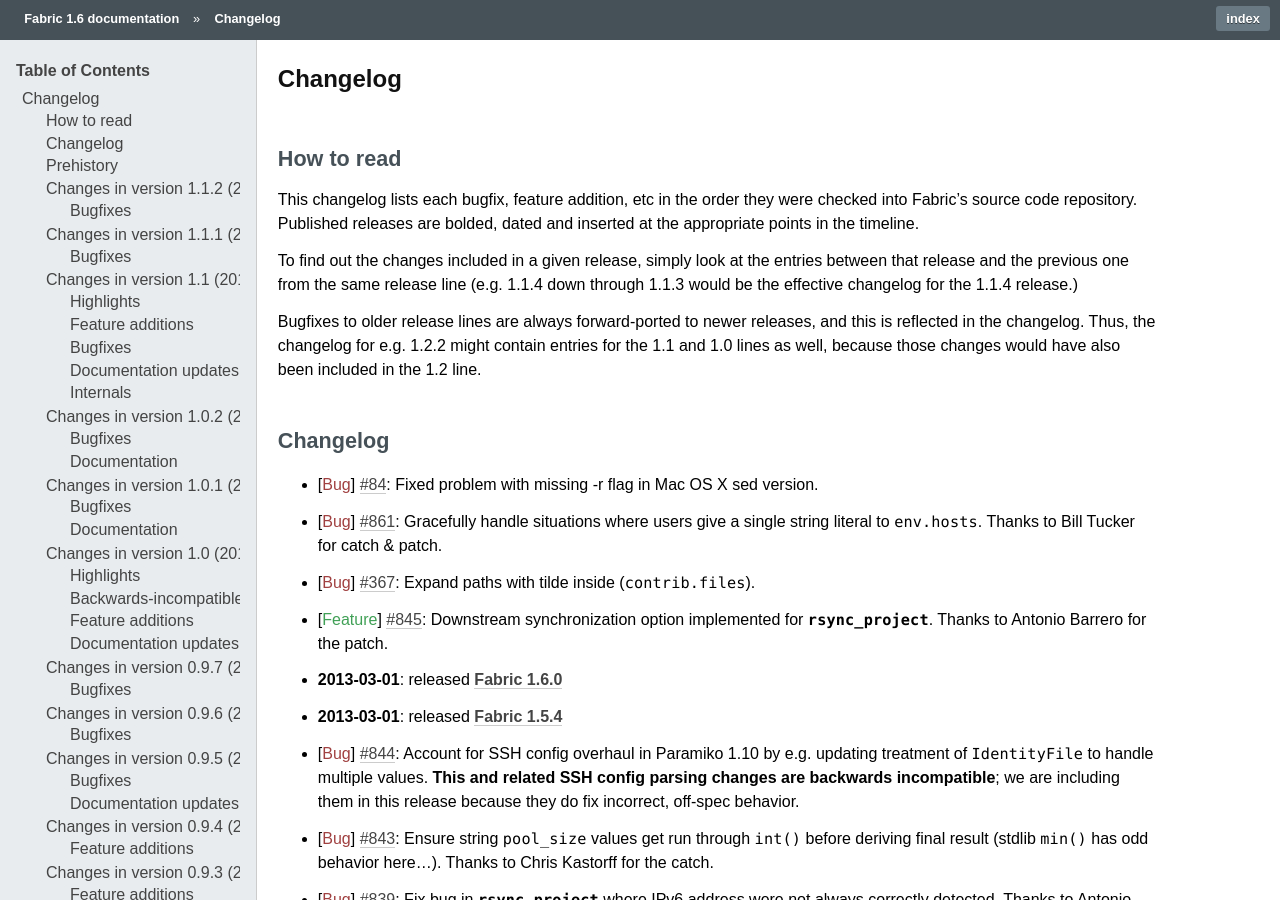
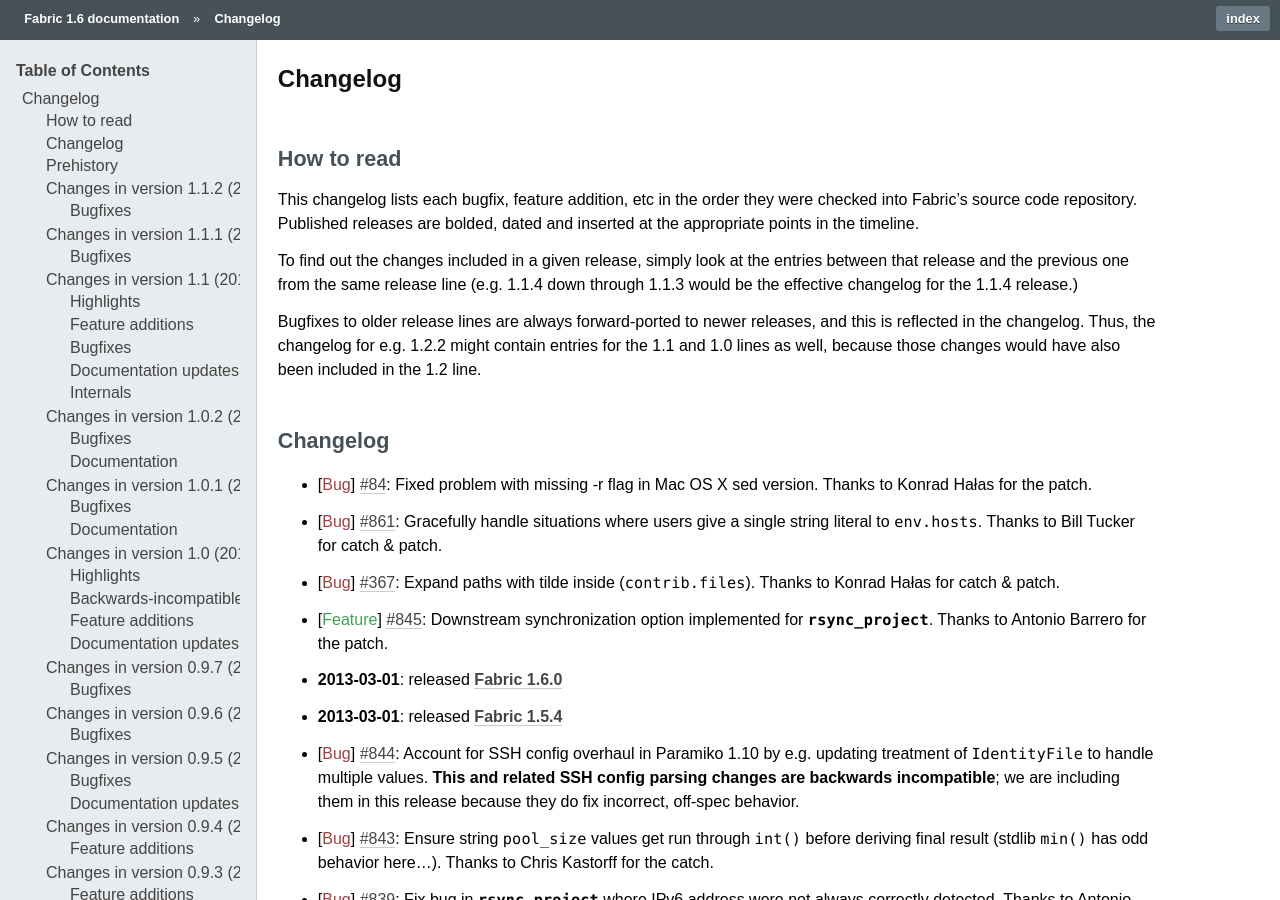
Before and after one commit to fabric/fabric, a Sphinx documentation site: the page built from docs/changelog.rst, in a window 1280 px wide and 900 px high. Built offline with Sphinx 7.4.7, drawn with Linux system fonts in a browser that asks for light colours.

Commit message:
Contribution to @khalas for his sprint merges!

```diff
--- a/docs/changelog.rst
+++ b/docs/changelog.rst
@@ -25,10 +25,12 @@
 Changelog
 =========
 
-* :bug:`84` Fixed problem with missing -r flag in Mac OS X sed version.
+* :bug:`84` Fixed problem with missing -r flag in Mac OS X sed version. Thanks
+  to Konrad Hałas for the patch.
 * :bug:`861` Gracefully handle situations where users give a single string
   literal to ``env.hosts``. Thanks to Bill Tucker for catch & patch.
-* :bug:`367` Expand paths with tilde inside (``contrib.files``).
+* :bug:`367` Expand paths with tilde inside (``contrib.files``). Thanks to
+  Konrad Hałas for catch & patch.
 * :feature:`845` Downstream synchronization option implemented for
   `~fabric.contrib.project.rsync_project`. Thanks to Antonio Barrero for the
   patch.
```
